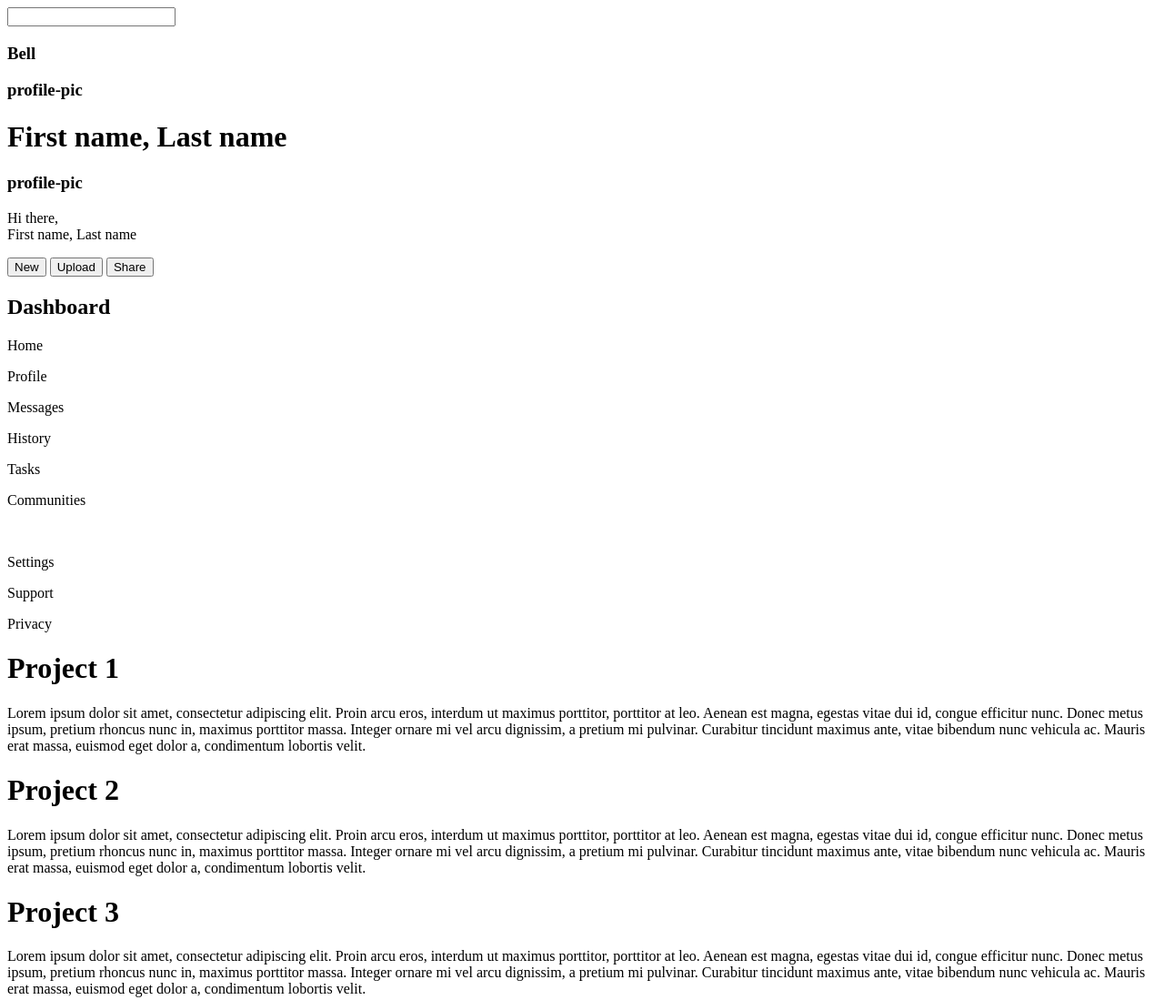
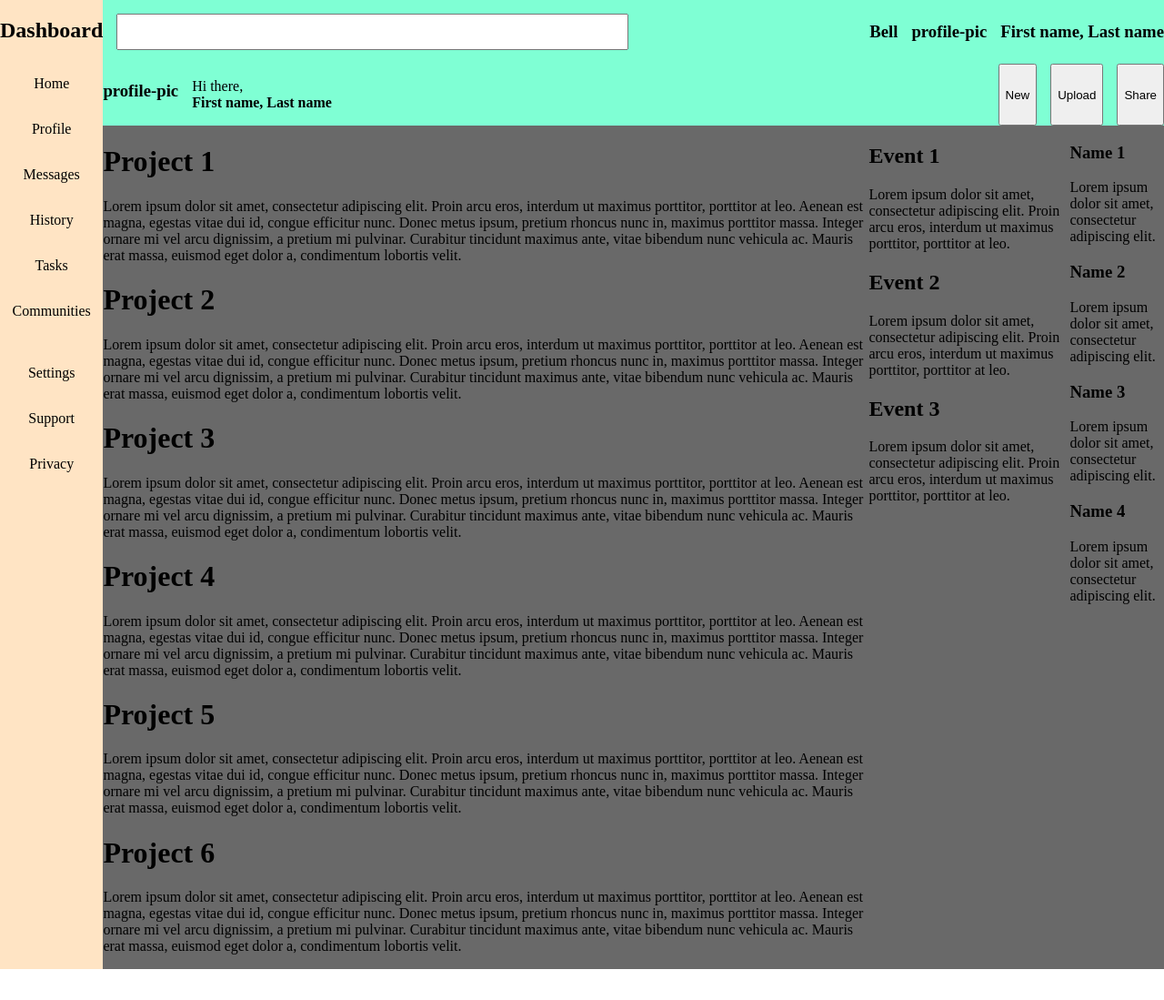
Before and after one commit to Rbr4t/Admin-dashboard, a plain HTML site: page index.html in a window 1280 px wide. Shown: the top 1099 px of the page at 91% size. After the commit the page ends 1065 px from the top, so only its background shows below. Drawn offline with Linux system fonts and the light colour scheme.

Commit message:
main structure done + did some coloring

```diff
--- a/index.html
+++ b/index.html
@@ -5,26 +5,9 @@
     <meta http-equiv="X-UA-Compatible" content="IE=edge">
     <meta name="viewport" content="width=device-width, initial-scale=1.0">
     <title>Admin Dashboard</title>
+    <link rel="stylesheet" href="style.css">
 </head>
 <body>
-    <div class="header">
-        <div class="elements-on-top">
-            <input type="search">
-            <h3>Bell</h3>
-            <h3>profile-pic</h3>
-            <h1>First name, Last name</h1>
-        </div>
-
-        <div class="elements-on-bottom">
-            <h3>profile-pic</h3>
-            <p>Hi there, <br> First name, Last name</p>
-
-            <button class="new buttons">New</button>
-            <button class="upload buttons">Upload</button>
-            <button class="share buttons">Share</button>
-        </div>
-    </div>
-
     <div class="sidebar">
         <h2>Dashboard</h2>
         <p>Home</p>
@@ -38,9 +21,33 @@
         <p>Support</p>
         <p>Privacy</p>
     </div>
+    <div class="content">
+        <div class="header">
+            <div class="elements-on-top">
+                <input type="search" class="searchbar">
+                <div class="notifications">
+                    <h3>Bell</h3>
+                    <h3>profile-pic</h3>
+                    <h3>First name, Last name</h3>
+                </div>
+            </div>
+
+            <div class="elements-on-bottom">
+                <div class="greeting">
+                    <h3>profile-pic</h3>
+                    <p>Hi there, <br> <strong>First name, Last name</strong> </p>
+                </div>
+
+                <div class="buttons-section">
+                    <button class="new buttons">New</button>
+                    <button class="upload buttons">Upload</button>
+                    <button class="share buttons">Share</button>
+                </div>
+            </div>
+        </div>
 
         <div class="media">
-        <div class="your Projects">
+            <div class="your projects">
                 <div class="project">
                     <h1>Project 1</h1>
                     <p>Lorem ipsum dolor sit amet, consectetur adipiscing elit. Proin arcu eros, interdum ut maximus porttitor, porttitor at leo. Aenean est magna, egestas vitae dui id, congue efficitur nunc. Donec metus ipsum, pretium rhoncus nunc in, maximus porttitor massa. Integer ornare mi vel arcu dignissim, a pretium mi pulvinar. Curabitur tincidunt maximus ante, vitae bibendum nunc vehicula ac. Mauris erat massa, euismod eget dolor a, condimentum lobortis velit. </p>
@@ -95,7 +102,12 @@
                     <h3>Name 3</h3>
                     <p>Lorem ipsum dolor sit amet, consectetur adipiscing elit.</p>
                 </div>
+                <div class="area">
+                    <h3>Name 4</h3>
+                    <p>Lorem ipsum dolor sit amet, consectetur adipiscing elit.</p>
+                </div>
 
+            </div>
         </div>
     </div>
 </body>
--- a/style.css
+++ b/style.css
@@ -0,0 +1,57 @@
+body{
+    margin: 0;
+    padding: 0;
+    display: flex;
+}
+
+/*Header stuff*/
+
+.header {
+    display: flex;
+    flex-direction: column;
+    justify-content: space-between;
+    background-color: aquamarine;
+}
+.header > div{
+    display: flex;
+
+}
+.elements-on-top{
+    justify-content: space-between;
+    gap: 250px;
+}
+.notifications{
+    display: inherit;
+    flex-direction: row;
+    align-items: center;
+    gap: 15px;
+}
+.searchbar{
+    display: inherit;
+    flex: 1;
+    height: 40px;
+    margin: 15px;
+}
+
+.elements-on-bottom{
+    justify-content: space-between;
+}
+.elements-on-bottom> div{
+    display: inherit;
+    flex-direction: row;
+    gap: 15px;
+}
+
+/*Sidebar stuff*/
+.sidebar{
+    background-color: bisque;
+    display: flex;
+    flex-direction: column;
+    align-items: center;
+}
+
+/* Main content area*/
+.media {
+    background-color: dimgrey;
+    display: flex;
+}
```
Lines whose indentation alone changed are shown as unchanged.
